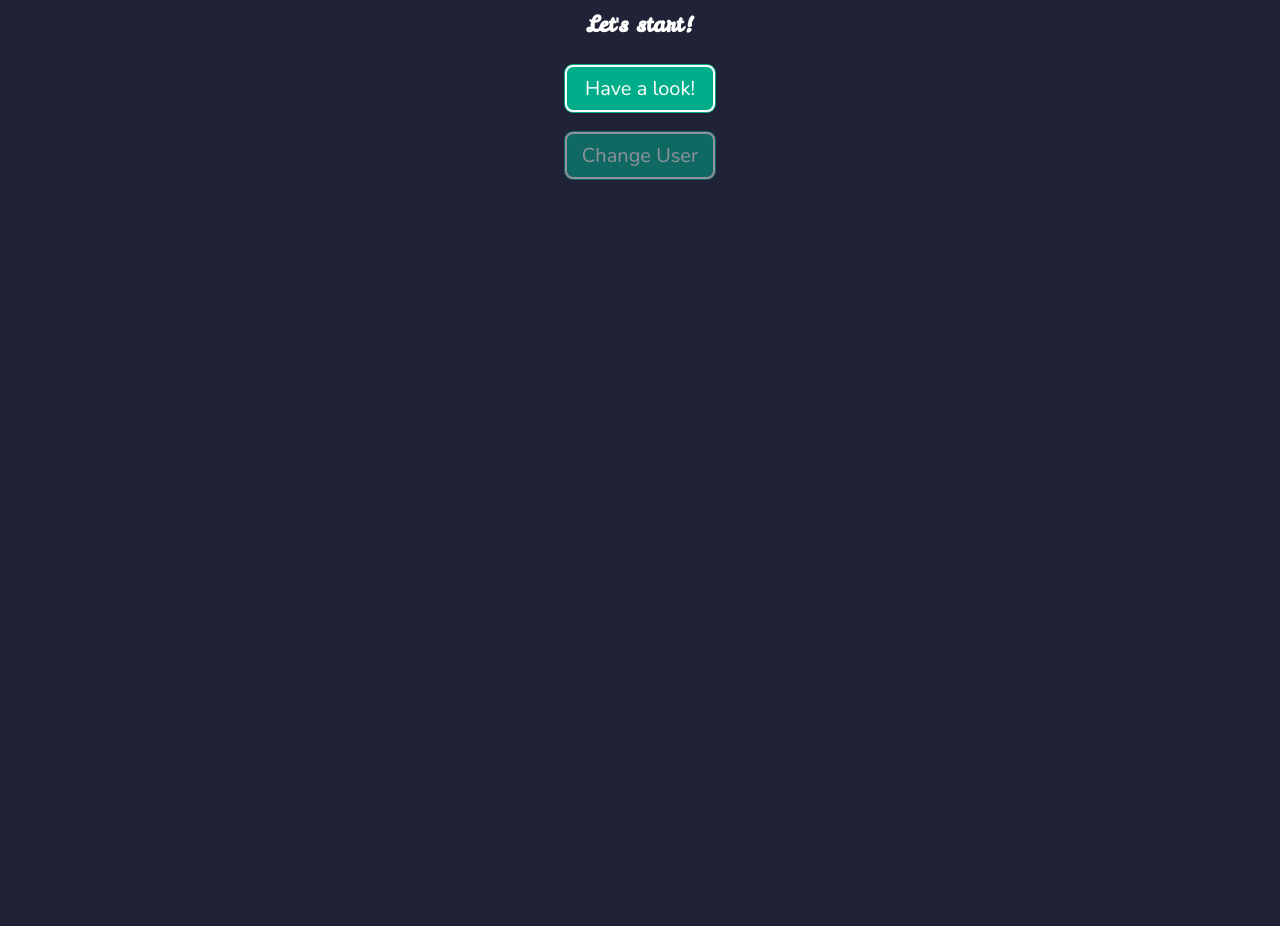
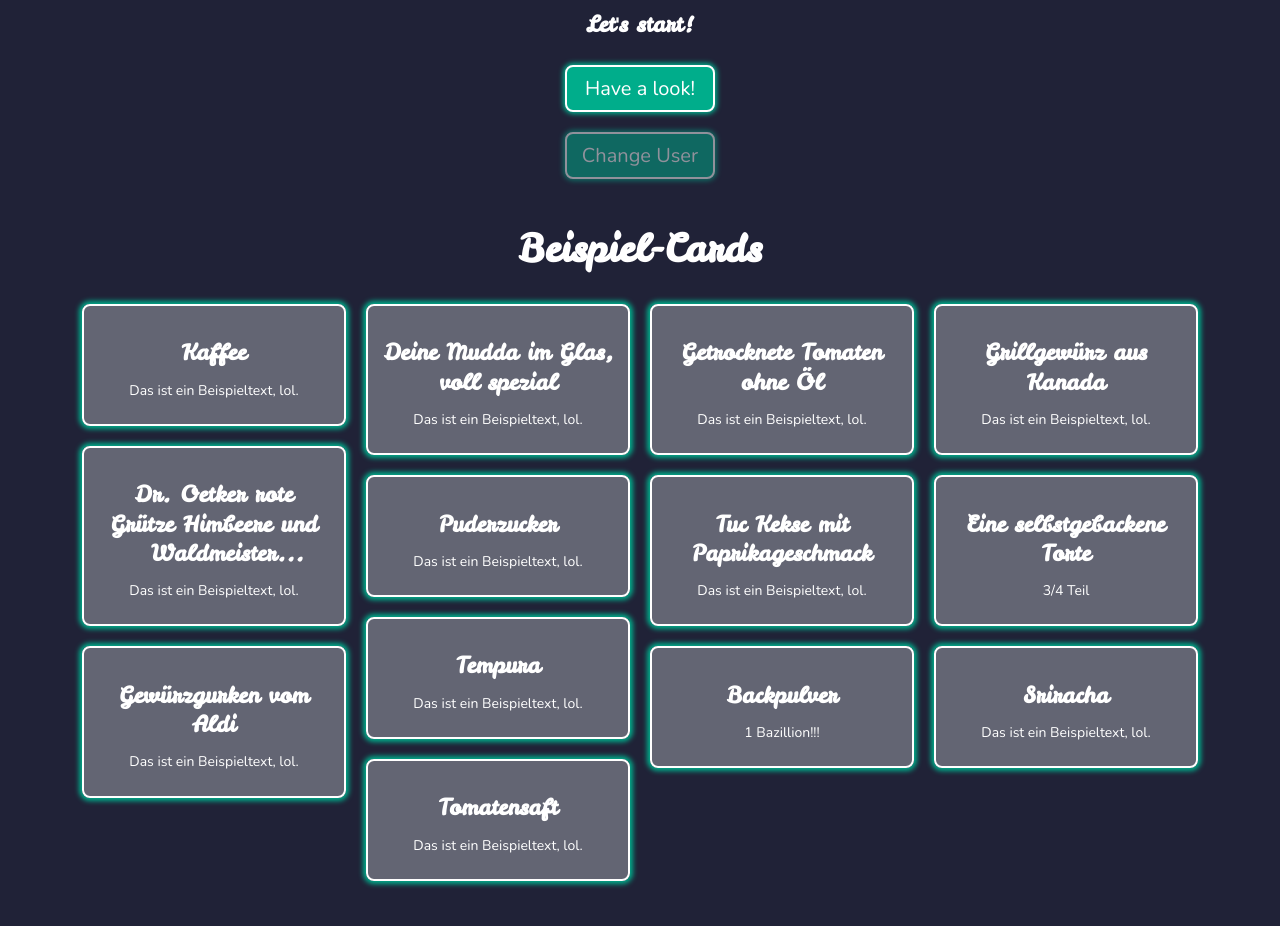
Before and after one commit to Lenkly/my-pantry, a Vue app: page / in a window 1280 px wide. Shown: the part 420-1346 px from the top of the page. Before the commit the page ends 800 px from the top, so only its background shows below. Built offline with nearby package versions, Linux system fonts and the light colour scheme.

Commit message:
:sparkles: add cards and card masonry

```diff
--- a/src/App.vue
+++ b/src/App.vue
@@ -7,23 +7,43 @@
     <Button :onClick="clickButton" text="Have a look!" />
     <Button :onClick="clickButton" text="Change User" disabled />
     </div>
-
+      <h1 style="margin-bottom: 30px">Beispiel-Cards</h1>
+    <div id="cards">
+<Card heading="Kaffee" inStock="Das ist ein Beispieltext, lol." :onClick="clickCard" />
+<Card heading="Dr. Oetker rote Grütze Himbeere und Waldmeister hmmmmm" inStock="Das ist ein Beispieltext, lol." :onClick="clickCard" />
+<Card heading="Gewürzgurken vom Aldi" inStock="Das ist ein Beispieltext, lol." :onClick="clickCard" />
+<Card heading="Deine Mudda im Glas, voll spezial" inStock="Das ist ein Beispieltext, lol." :onClick="clickCard" />
+<Card heading="Puderzucker" inStock="Das ist ein Beispieltext, lol." :onClick="clickCard" />
+<Card heading="Tempura" inStock="Das ist ein Beispieltext, lol." :onClick="clickCard" />
+<Card heading="Tomatensaft" inStock="Das ist ein Beispieltext, lol." :onClick="clickCard" />
+<Card heading="Getrocknete Tomaten ohne Öl" inStock="Das ist ein Beispieltext, lol." :onClick="clickCard" />
+<Card heading="Tuc Kekse mit Paprikageschmack" inStock="Das ist ein Beispieltext, lol." :onClick="clickCard" />
+<Card heading="Backpulver" inStock="1 Bazillion!!!" :onClick="clickCard" />
+<Card heading="Grillgewürz aus Kanada" inStock="Das ist ein Beispieltext, lol." :onClick="clickCard" />
+<Card heading="Eine selbstgebackene Torte" inStock="3/4 Teil" :onClick="clickCard" />
+<Card heading="Sriracha" inStock="Das ist ein Beispieltext, lol." :onClick="clickCard" />
+  </div>
   </div>
 </template>
 
 <script>
 import Intro from './components/Intro.vue'
-import Button from './components/Button.vue'
+import Button from './components/basics/Button.vue'
+import Card from './components/basics/Card.vue'
 
 export default {
   name: 'App',
   components: {
     Intro,
-    Button
+    Button,
+    Card
   },
   methods: {
     clickButton() {
       alert('my pantry is empty at the moment 🥺')
+    },
+    clickCard() {
+      alert('not available in your country')
     }
   }
 }
@@ -38,12 +58,18 @@ export default {
   flex-direction: column;
   align-items: center;
 }
-
-
 #buttons {
   display: flex;
   justify-content: center;
   flex-direction: column;
   align-items: center;
 }
+#cards {
+  -moz-column-count: 4;
+  -webkit-column-count: 4;
+  column-count: 4;
+  -moz-column-gap: 20px;
+  -webkit-column-gap: 20px;
+  column-gap: 20px;
+}
 </style>
--- a/src/components/Button.vue
+++ b/src/components/basics/Button.vue
@@ -26,7 +26,7 @@ export default {
   padding: 10px 15px;
   color: white;
   background-color: #00AD8B;
-  box-shadow: 0 0 0 1px #00AD8B;
+  box-shadow: 0 0 5px 2px #00AD8B;
   cursor: pointer;
   margin-bottom: 20px;
   align-self: stretch;
@@ -39,10 +39,12 @@ export default {
 }
 .btn:hover {
   transform: translateY(-2px);
+  box-shadow: 0 2px 5px 2px #00AD8B;
 }
 .btn:disabled {
   opacity: 0.5;
   transform: translateY(0);
+  box-shadow: 0 0 5px 2px #00AD8B;
   cursor: not-allowed;
 }
 </style>
--- /dev/null
+++ b/src/components/basics/Card.vue
@@ -0,0 +1,55 @@
+<template>
+  <div id="card">
+<div class="crd" v-on:click="onClick">
+    <h3>{{ heading }}</h3>
+    <p>{{ inStock }}</p>
+    </div>
+  </div>
+</template>
+
+<script>
+export default {
+name: 'Card',
+props: {
+    heading: String,
+    inStock: String,
+    onClick: {
+      type: Function,
+      required: true
+    }
+}
+}
+</script>
+
+<style scoped>
+.crd {
+    display: inline-block;
+    padding: 10px 15px;
+    border: white solid 2px;
+    border-radius: 8px;
+    box-shadow: 0 0 5px 3px #00AD8B;
+    background-color: rgba(255, 255, 255, 0.3);
+    margin-bottom: 20px;
+    width: 264px;
+}
+.crd:hover {
+  transform: translateY(-2px);
+  background-color: rgba(255, 255, 255, 0.5);
+  box-shadow: 0 3px 5px 3px #00AD8B;
+}
+/* @media screen and (min-width: 568px) {
+  .crd {
+    margin-right: 20px;
+  }
+} */
+h3 {
+    display: -webkit-box;
+  -webkit-line-clamp: 3;
+  -webkit-box-orient: vertical;
+  overflow: hidden;
+}
+p {
+font-size: 14px;
+font-weight: 200;
+}
+</style>
```
Also changed, not shown: src/components/basics/Input.vue (renamed from src/components/Input.vue), 1 other file (tests, documents, lock files or other folders).
